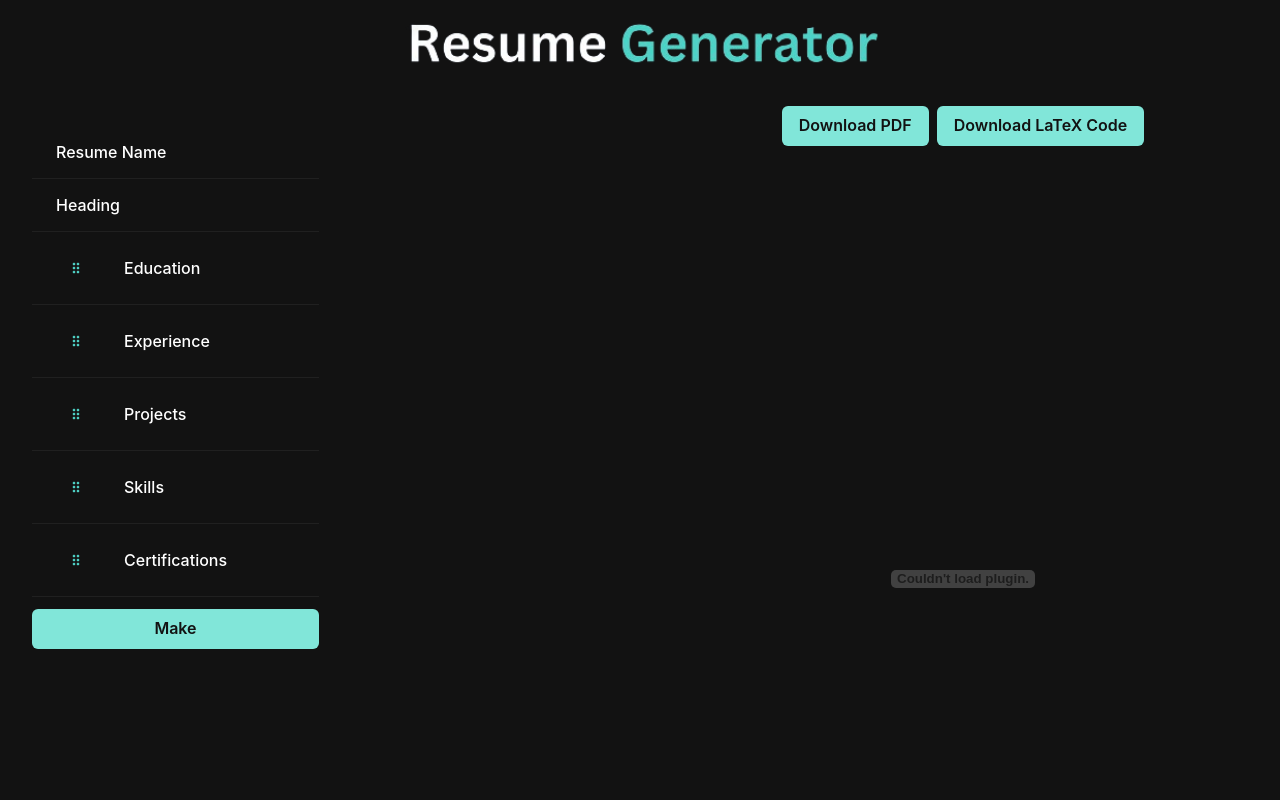
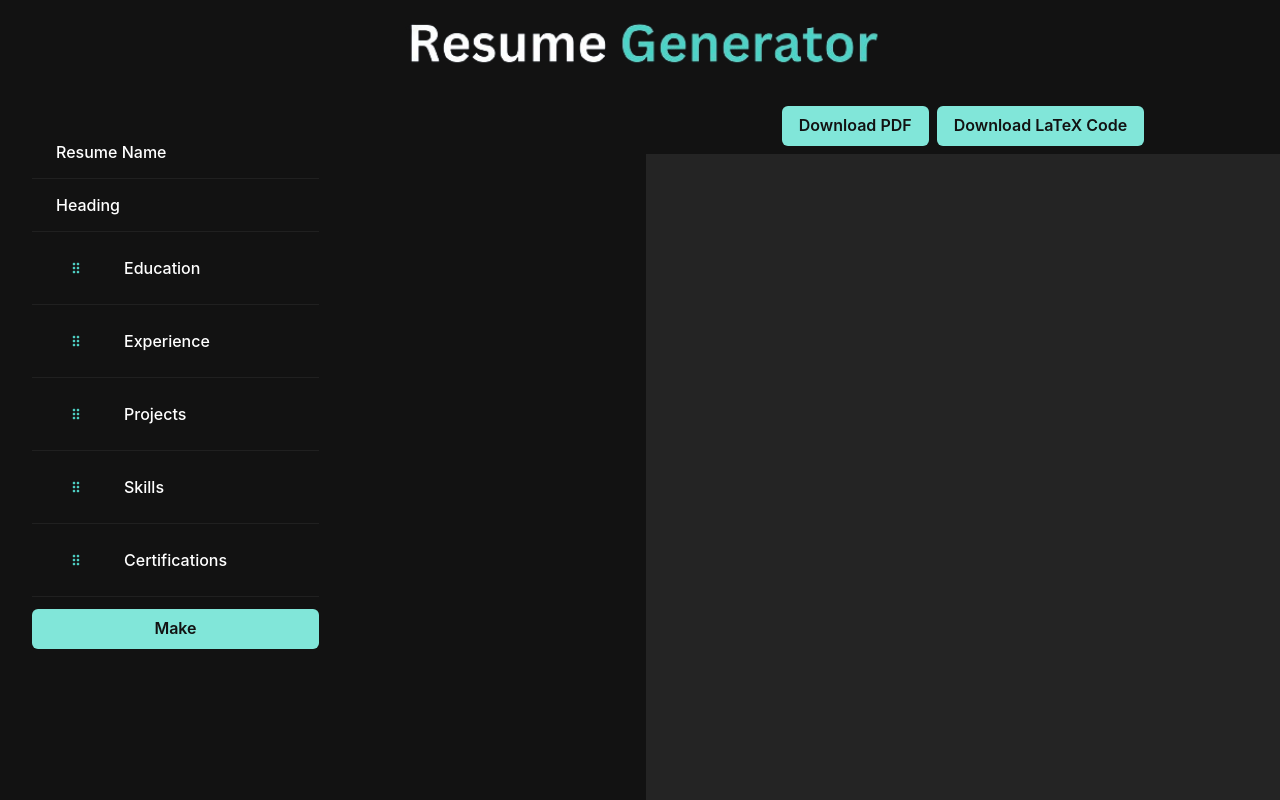
Before and after one commit to TheFJcurve/resume-generator-app, a React (Vite) app in the folder frontend/: page /resume/create in a window 1280 px wide. Shown: the top 800 px of the page. Built offline with nearby package versions, Linux system fonts and the light colour scheme.

Commit message:
FIXED SUCH A BIG BUG GIVE ME 100000000000 MILLION DOLLAR RIGHT NOW p2

```diff
--- a/frontend/src/components/pages/create-pages/CreateLatexPDF.tsx
+++ b/frontend/src/components/pages/create-pages/CreateLatexPDF.tsx
@@ -45,7 +45,7 @@ const CreateLatexPDF = () => {
           Download LaTeX Code
         </Button>
       </HStack>
-      <embed src={pdfUrl + "#toolbar=0"} width={"100%"} height={"850px"} />
+      <iframe src={pdfUrl + "#toolbar=0"} width={"100%"} height={"850px"} />
     </SimpleGrid>
   );
 };
```
